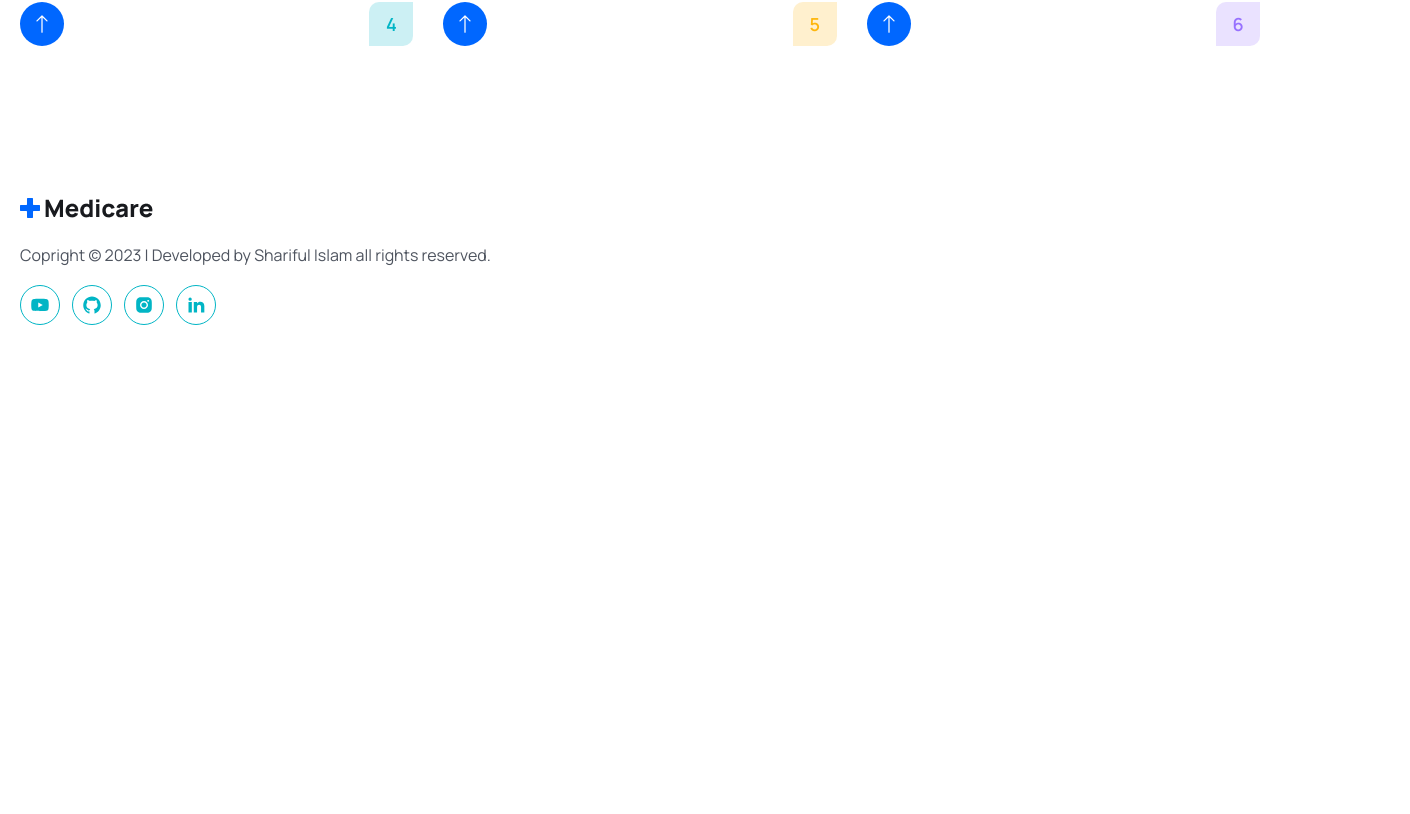
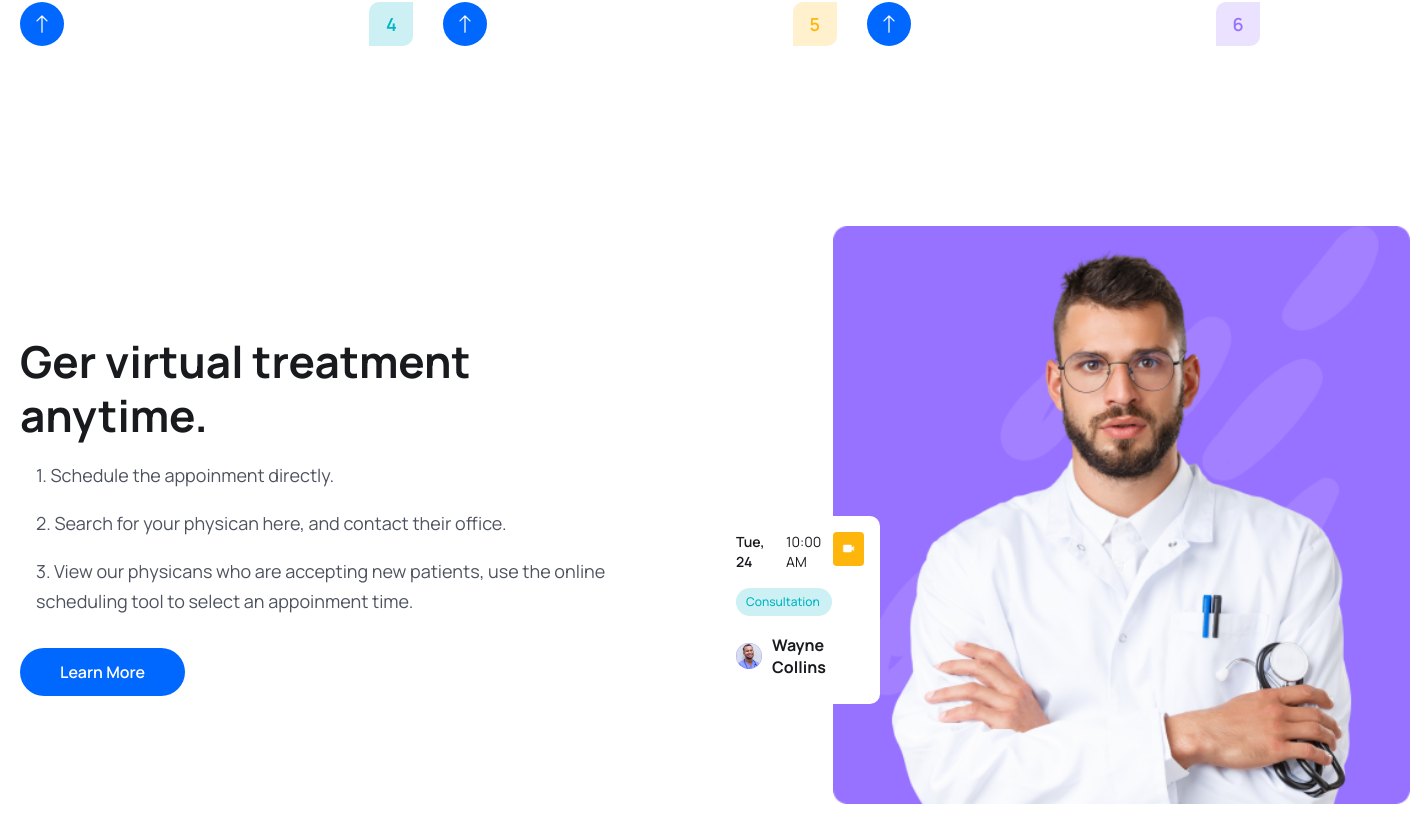
Before and after one commit to shariful10/Doctors-Appoinment, a React (Vite) app in the folder client/: page / in a window 1280 px wide. Shown: the part 3026-3840 px from the top of the page, 1410 px wide, since content can reach past the window. Before the commit the page ends 3415 px from the top, so only its background shows below. Built offline with nearby package versions, Linux system fonts and the light colour scheme.

Commit message:
Features Section Addded On Home Page

```diff
--- /dev/null
+++ b/client/src/pages/HomePage/FeaturesSection/Features.jsx
@@ -0,0 +1,65 @@
+import React from "react";
+import Buttons from "../../../components/Buttons/Buttons";
+import featureImg from "../../../assets/images/feature-img.png";
+import videoIcon from "../../../assets/images/video-icon.png";
+import avatarIcon from "../../../assets/images/avatar-icon.png";
+
+const Features = () => {
+	return (
+		<section>
+			<div className="container">
+				<div className="grid md:grid-cols-2 items-center justify-between flex-col lg:flex-row">
+					{/* <============= Feature Content =============> */}
+					<div className="xl:w-[670px] order-2 md:order-1 mt-[50px] md:mt-0">
+						<h2 className="heading">
+							Ger virtual treatment <br /> anytime.
+						</h2>
+						<ul className="pl-4">
+							<li className="text__para">1. Schedule the appoinment directly.</li>
+							<li className="text__para">
+								2. Search for your physican here, and contact their office.
+							</li>
+							<li className="text__para">
+								3. View our physicans who are accepting new patients, use the online
+								scheduling tool to select an appoinment time.
+							</li>
+						</ul>
+						<div className="mt-8">
+							<Buttons title={"Learn More"} />
+						</div>
+					</div>
+					{/* <============= Feature Image =============> */}
+					<div className="relative z-10 xl:w-[770px] flex justify-end mt-[50px] lg:mt-0 order-1 md:order-2">
+						<img src={featureImg} className="md:w-3/4" alt="" />
+						<div className="dateTimeVdo">
+							<div className="flex item-center justify-between">
+								<div className="flex items-center gap-[6px] lg:gap-3">
+									<p className="text-[10px] leading-[10px] lg:text-[14px] lg:leading-5 text-headingsColor font-semibold">
+										Tue, 24
+									</p>
+									<p className="text-[10px] leading-[10px] lg:text-[14px] lg:leading-5 text-headingsColor font-normal">
+										10:00 AM
+									</p>
+								</div>
+								<span className="w-5 h-5 lg:w-[34px] lg:h-[34px] flex items-center justify-center bg-yellowColor rounded py-1 px-[6px] lg:py-3 lg:px-[9px]">
+									<img src={videoIcon} alt="" />
+								</span>
+							</div>
+							<div className="w-[65px] lg:w-24 bg-[#CCF0F3] py-1 lg:py-[6px] px-2 lg:px-[10px] text-[8px] leading-[8px] lg:text-[12px] lg:leading-4 text-irisBlueColor font-medium mt-2 lg:mt-4 rounded-full">
+								Consultation
+							</div>
+							<div className="flex items-center gap-[6px] lg:gap-[10px] mt-2 lg:mt-[18px]">
+								<img src={avatarIcon} alt="" />
+								<h4 className="text-[10px] leading-3 lg:text-[16px] lg:leading-[22px] font-bold text-headingsColor">
+									Wayne Collins
+								</h4>
+							</div>
+						</div>
+					</div>
+				</div>
+			</div>
+		</section>
+	);
+};
+
+export default Features;
--- a/client/src/pages/HomePage/Home/Home.jsx
+++ b/client/src/pages/HomePage/Home/Home.jsx
@@ -3,6 +3,7 @@
 import MedicalService from "../MedicalService/MedicalService";
 import AboutSection from "../AboutSection/AboutSection";
 import Services from "../Services/Services";
+import Features from "../FeaturesSection/Features";
 
 const Home = () => {
 	return (
@@ -11,6 +12,7 @@
 			<MedicalService />
 			<AboutSection />
 			<Services />
+			<Features />
 		</>
 	);
 };
```
